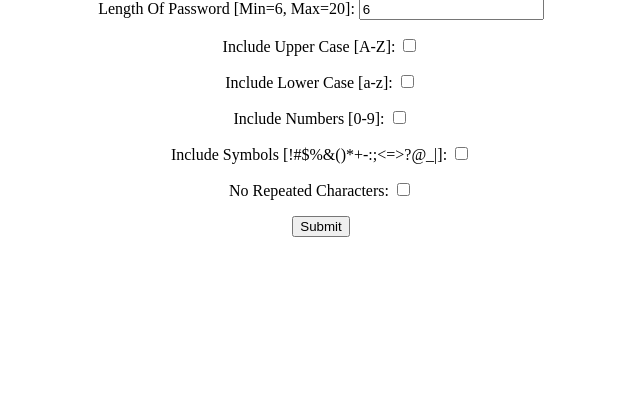
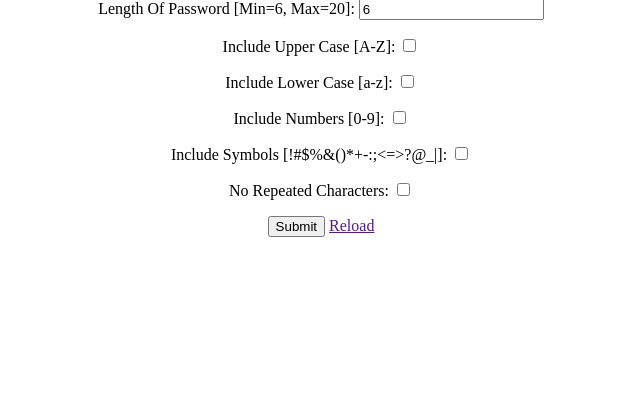
Before and after one commit to shomshekar/password_generator, a Django app: page / in a window 1280 px wide. Shown: the part 62-468 px from the top of the page, without its empty margins (319-959 px from the left). Run offline with Django 5.2, Linux system fonts and the light colour scheme.

Commit message:
minor changes

```diff
--- a/password_generator/templates/index.html
+++ b/password_generator/templates/index.html
@@ -16,6 +16,7 @@
             {{form.as_p}}
             {% csrf_token %}
             <input type="submit" value="Submit">
+            <a href="" class="btn btn-secondary">Reload</a>
         </form>
     </div>
     {% else %}
@@ -23,7 +24,7 @@
         <p>Generated Password :-</p>
         <p>{{ password }}</p>
         <p>{{ message }}</p>
-        <a href="/" class="btn btn-primary">Home</a>
+        <a href="" class="btn btn-primary">Home</a>
     </div>
     {% endif %}
 </body>
--- a/password_generator/urls.py
+++ b/password_generator/urls.py
@@ -20,6 +20,5 @@ from . import views
 
 urlpatterns = [
     path('', views.home, name='home'),
-    path('/', views.home, name='home1'),
     path('admin/', admin.site.urls),
 ]
```
